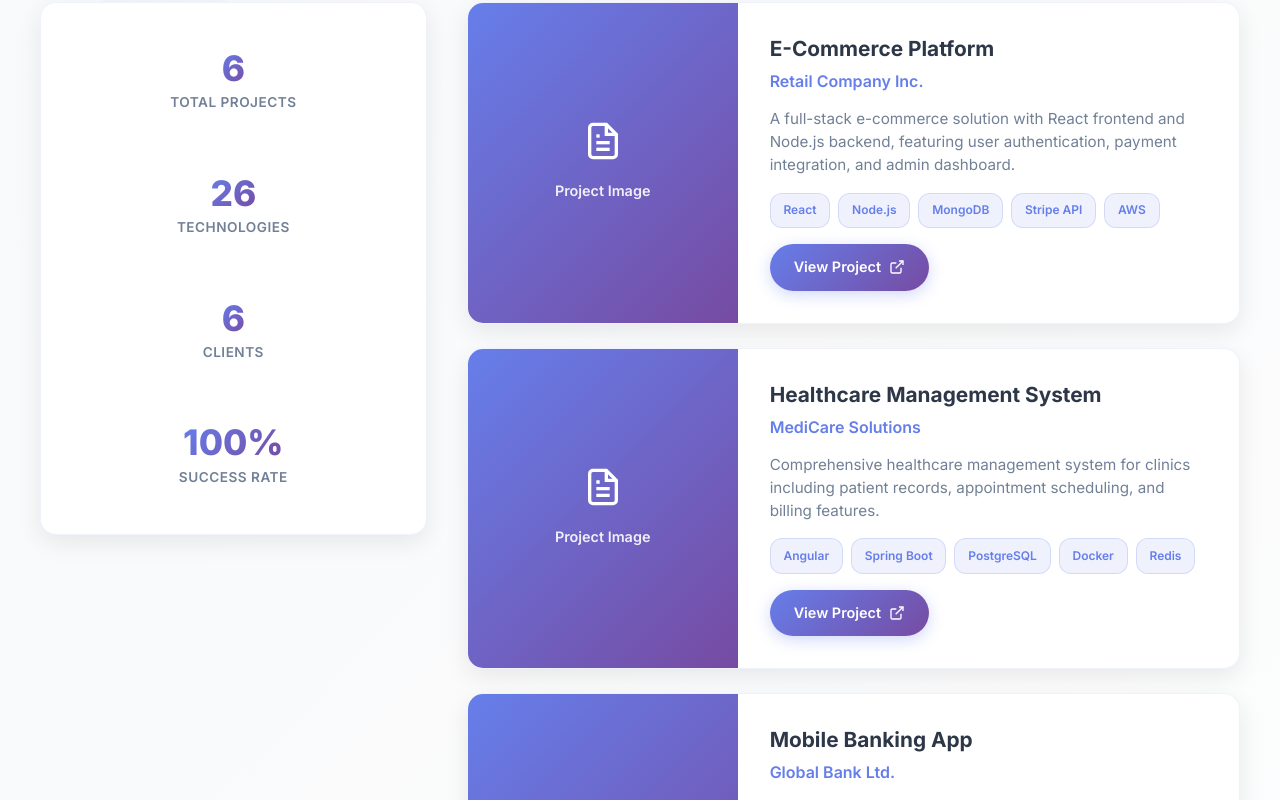
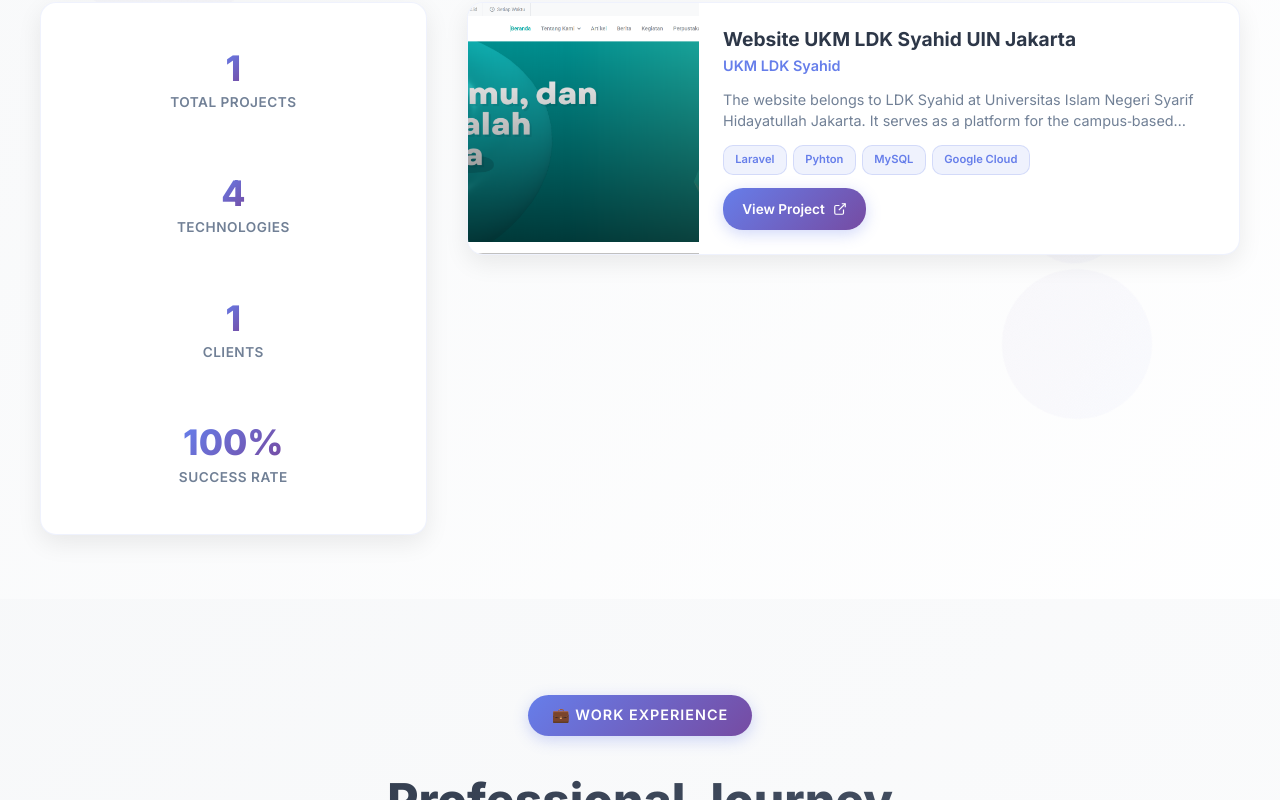
Before and after one commit to yusufwijaya-code/ucup-porto-app, an Angular app: page / in a window 1280 px wide. Shown: the part 2360-3160 px from the top of the page. Built offline with nearby package versions, Linux system fonts and the light colour scheme.

Commit message:
feat: add new style projects and add data projects json

```diff
--- a/src/app/components/projects/projects.component.html
+++ b/src/app/components/projects/projects.component.html
@@ -40,6 +40,14 @@
             <div class="project-card" [class.has-link]="project.projectLink">
               <!-- Project Thumbnail -->
               <div class="project-thumbnail">
+                @if (project.thumbnailImage) {
+                  <img
+                    [src]="project.thumbnailImage"
+                    [alt]="project.projectName"
+                    class="thumbnail-image"
+                    (error)="handleImageError($event, project)"
+                  />
+                } @else {
                   <div class="thumbnail-placeholder">
                     <div class="thumbnail-icon">
                       <svg width="40" height="40" viewBox="0 0 24 24" fill="none" stroke="currentColor" stroke-width="2">
@@ -52,6 +60,7 @@
                     </div>
                     <span class="thumbnail-text">Project Image</span>
                   </div>
+                }
               </div>
 
               <!-- Project Content -->
@@ -61,7 +70,6 @@
                   <p class="project-client">{{ project.client }}</p>
                 </div>
 
-                <!-- Description - TAMBAHKAN INI -->
                 <p class="project-description">{{ project.description }}</p>
 
                 <!-- Technologies -->
--- a/src/app/components/projects/projects.component.scss
+++ b/src/app/components/projects/projects.component.scss
@@ -144,7 +144,8 @@
           box-sizing: border-box;
           display: flex;
           flex-direction: column;
-          min-height: 500px; // Minimum height untuk card
+          height: auto; // Biarkan tinggi mengikuti konten
+          min-height: 450px; // Minimum height yang lebih reasonable
 
           &.has-link {
             cursor: pointer;
@@ -162,7 +163,7 @@
 
           .project-thumbnail {
             width: 100%;
-            height: 180px;
+            height: 160px; // Kurangi tinggi thumbnail
             background: linear-gradient(135deg, #667eea 0%, #764ba2 100%);
             display: flex;
             align-items: center;
@@ -171,9 +172,23 @@
             overflow: hidden;
             flex-shrink: 0;
 
+            .thumbnail-image {
+              width: 100%;
+              height: 100%;
+              object-fit: cover;
+              object-position: center;
+              transition: transform 0.3s ease;
+            }
+
             .thumbnail-placeholder {
               text-align: center;
               color: white;
+              display: flex;
+              flex-direction: column;
+              align-items: center;
+              justify-content: center;
+              width: 100%;
+              height: 100%;
 
               .thumbnail-icon {
                 margin-bottom: 0.5rem;
@@ -189,6 +204,12 @@
                 opacity: 0.9;
               }
             }
+
+            &:hover {
+              .thumbnail-image {
+                transform: scale(1.05);
+              }
+            }
           }
 
           .project-content {
@@ -200,15 +221,19 @@
 
             .project-header {
               .project-name {
-                font-size: 1.3rem;
+                font-size: 1.2rem; // Sedikit lebih kecil
                 font-weight: 700;
                 color: #2d3748;
-                margin-bottom: 0.5rem;
+                margin-bottom: 0.25rem;
                 line-height: 1.3;
+                display: -webkit-box;
+                -webkit-line-clamp: 2;
+                -webkit-box-orient: vertical;
+                overflow: hidden;
               }
 
               .project-client {
-                font-size: 1rem;
+                font-size: 0.9rem; // Sedikit lebih kecil
                 font-weight: 600;
                 color: #667eea;
                 margin: 0;
@@ -217,12 +242,13 @@
             }
 
             .project-description {
-              font-size: 0.95rem;
+              font-size: 0.9rem; // Sedikit lebih kecil
               color: #718096;
               line-height: 1.5;
               margin: 0;
               flex: 1;
               display: -webkit-box;
+              -webkit-line-clamp: 3; // Batasi 3 baris
               -webkit-box-orient: vertical;
               overflow: hidden;
             }
@@ -230,15 +256,15 @@
             .project-technologies {
               display: flex;
               flex-wrap: wrap;
-              gap: 0.5rem;
+              gap: 0.4rem; // Kurangi gap
               margin: 0;
 
               .tech-badge {
                 background: rgba(102, 126, 234, 0.1);
                 color: #667eea;
-                padding: 0.4rem 0.8rem;
-                border-radius: 12px;
-                font-size: 0.75rem;
+                padding: 0.3rem 0.7rem; // Kurangi padding
+                border-radius: 10px; // Sedikit lebih kecil
+                font-size: 0.7rem; // Lebih kecil
                 font-weight: 600;
                 border: 1px solid rgba(102, 126, 234, 0.2);
                 white-space: nowrap;
@@ -248,7 +274,7 @@
 
             .project-actions {
               margin-top: auto;
-              padding-top: 1rem;
+              padding-top: 0.5rem; // Kurangi padding
 
               .project-link {
                 display: inline-flex;
@@ -257,9 +283,9 @@
                 background: linear-gradient(135deg, #667eea 0%, #764ba2 100%);
                 color: white;
                 text-decoration: none;
-                padding: 0.7rem 1.5rem;
-                border-radius: 25px;
-                font-size: 0.9rem;
+                padding: 0.6rem 1.2rem; // Kurangi padding
+                border-radius: 20px;
+                font-size: 0.85rem; // Lebih kecil
                 font-weight: 600;
                 transition: all 0.3s ease;
                 box-shadow: 0 4px 15px rgba(102, 126, 234, 0.3);
@@ -275,6 +301,8 @@
 
                 svg {
                   transition: transform 0.3s ease;
+                  width: 14px; // Lebih kecil
+                  height: 14px;
                 }
 
                 &:hover svg {
@@ -388,24 +416,31 @@
           gap: 2rem;
 
           .project-card {
-            min-height: 520px;
+            min-height: 420px; // Lebih pendek di tablet
 
             .project-content {
-              padding: 2rem;
-              gap: 1.2rem;
+              padding: 1.5rem;
+              gap: 1rem;
 
               .project-name {
-                font-size: 1.4rem;
+                font-size: 1.3rem;
+                -webkit-line-clamp: 2;
               }
 
               .project-client {
-                font-size: 1.1rem;
+                font-size: 1rem;
+              }
+
+              .project-description {
+                font-size: 0.9rem;
+                -webkit-line-clamp: 3;
               }
 
               .project-actions {
                 .project-link {
                   width: auto;
-                  min-width: 140px;
+                  min-width: 120px;
+                  padding: 0.6rem 1.2rem;
                 }
               }
             }
@@ -493,11 +528,11 @@
           .project-card {
             display: flex;
             flex-direction: row;
-            min-height: 240px;
+            min-height: 200px; // Lebih pendek di desktop
             height: auto;
 
             .project-thumbnail {
-              width: 35%;
+              width: 30%; // Lebih sempit
               height: auto;
               flex-shrink: 0;
             }
@@ -507,12 +542,13 @@
               display: flex;
               flex-direction: column;
               justify-content: space-between;
-              padding: 2rem;
+              padding: 1.5rem;
               min-height: auto;
               height: auto;
-              gap: 1rem;
+              gap: 0.8rem;
 
               .project-description {
+                -webkit-line-clamp: 2; // Hanya 2 baris di desktop
                 flex: none;
               }
 
@@ -526,7 +562,7 @@
 
                 .project-link {
                   width: auto;
-                  min-width: 140px;
+                  min-width: 120px;
                 }
               }
             }
@@ -549,49 +585,6 @@
       .shape-3 {
         width: 100px;
         height: 100px;
-      }
-    }
-  }
-}
-
-// ==================== LARGE DESKTOP (1440px+) ====================
-@media (min-width: 1440px) {
-  .projects-section {
-    padding: 5rem 2rem;
-
-    .container {
-      max-width: 1400px;
-    }
-
-    .projects-content {
-      gap: 3rem;
-      max-width: 1200px;
-      margin: 0 auto;
-
-      .projects-stats {
-        padding: 2.5rem;
-
-        .stats-card {
-          .stat-item {
-            .stat-number {
-              font-size: 2.5rem;
-            }
-
-            .stat-label {
-              font-size: 0.9rem;
-            }
-          }
-        }
-      }
-
-      .projects-main {
-        .projects-grid {
-          .project-card {
-            .project-content {
-              padding: 2.5rem;
-            }
-          }
-        }
       }
     }
   }
@@ -640,10 +633,10 @@
       .projects-main {
         .projects-grid {
           .project-card {
-            min-height: 480px;
+            min-height: 400px;
 
             .project-thumbnail {
-              height: 150px;
+              height: 140px;
             }
 
             .project-content {
@@ -652,20 +645,22 @@
 
               .project-name {
                 font-size: 1.1rem;
+                -webkit-line-clamp: 2;
               }
 
               .project-client {
-                font-size: 0.9rem;
+                font-size: 0.85rem;
               }
 
               .project-description {
                 font-size: 0.85rem;
+                -webkit-line-clamp: 3;
               }
 
               .project-technologies {
                 .tech-badge {
-                  font-size: 0.7rem;
-                  padding: 0.3rem 0.6rem;
+                  font-size: 0.65rem;
+                  padding: 0.25rem 0.6rem;
                 }
               }
 
@@ -673,8 +668,8 @@
                 .project-link {
                   width: 100%;
                   justify-content: center;
-                  padding: 0.6rem 1.2rem;
-                  font-size: 0.85rem;
+                  padding: 0.5rem 1rem;
+                  font-size: 0.8rem;
                 }
               }
             }
--- a/src/app/components/projects/projects.component.ts
+++ b/src/app/components/projects/projects.component.ts
@@ -47,4 +47,15 @@
       console.log('Project link not available');
     }
   }
+
+  // Tambahkan method untuk handle image error
+  handleImageError(event: any, project: any): void {
+    console.error(`Error loading image for project: ${project.projectName}`, event);
+    // Fallback ke placeholder
+    event.target.style.display = 'none';
+    const placeholder = event.target.parentElement.querySelector('.thumbnail-placeholder');
+    if (placeholder) {
+      placeholder.style.display = 'flex';
+    }
+  }
 }
--- a/src/assets/data/projects.json
+++ b/src/assets/data/projects.json
@@ -1,50 +1,10 @@
 [
   {
-    "projectName": "E-Commerce Platform",
-    "description": "A full-stack e-commerce solution with React frontend and Node.js backend, featuring user authentication, payment integration, and admin dashboard.",
-    "client": "Retail Company Inc.",
-    "thumbnailImage": "assets/images/projects/ecommerce-thumbnail.jpg",
-    "projectLink": "https://example.com/ecommerce-demo",
-    "technologies": ["React", "Node.js", "MongoDB", "Stripe API", "AWS"]
-  },
-  {
-    "projectName": "Healthcare Management System",
-    "description": "Comprehensive healthcare management system for clinics including patient records, appointment scheduling, and billing features.",
-    "client": "MediCare Solutions",
-    "thumbnailImage": "assets/images/projects/healthcare-thumbnail.jpg",
-    "projectLink": "https://example.com/healthcare-demo",
-    "technologies": ["Angular", "Spring Boot", "PostgreSQL", "Docker", "Redis"]
-  },
-  {
-    "projectName": "Mobile Banking App",
-    "description": "Secure mobile banking application with biometric authentication, fund transfer, bill payments, and investment features.",
-    "client": "Global Bank Ltd.",
-    "thumbnailImage": "assets/images/projects/banking-thumbnail.jpg",
-    "projectLink": "https://example.com/banking-demo",
-    "technologies": ["Flutter", "Firebase", "Node.js", "MySQL", "JWT"]
-  },
-  {
-    "projectName": "Smart Home IoT Platform",
-    "description": "IoT platform for smart home automation with real-time device control, energy monitoring, and voice assistant integration.",
-    "client": "SmartLife Technologies",
-    "thumbnailImage": "assets/images/projects/iot-thumbnail.jpg",
-    "projectLink": "https://example.com/iot-demo",
-    "technologies": ["React Native", "Python", "MQTT", "AWS IoT", "TensorFlow"]
-  },
-  {
-    "projectName": "Educational Learning Platform",
-    "description": "Interactive online learning platform with video courses, quizzes, progress tracking, and virtual classroom features.",
-    "client": "EduTech Innovations",
-    "thumbnailImage": "assets/images/projects/education-thumbnail.jpg",
-    "projectLink": "https://example.com/education-demo",
-    "technologies": ["Vue.js", "Laravel", "MySQL", "WebRTC", "Cloudinary"]
-  },
-  {
-    "projectName": "Logistics Tracking System",
-    "description": "Real-time logistics and shipment tracking system with route optimization, delivery notifications, and analytics dashboard.",
-    "client": "QuickShip Logistics",
-    "thumbnailImage": "assets/images/projects/logistics-thumbnail.jpg",
-    "projectLink": "https://example.com/logistics-demo",
-    "technologies": ["React", "Express.js", "MongoDB", "Socket.io", "Google Maps API"]
+    "projectName": "Website UKM LDK Syahid UIN Jakarta",
+    "description": "The website belongs to LDK Syahid at Universitas Islam Negeri Syarif Hidayatullah Jakarta. It serves as a platform for the campus‐based Islamic student organization to publish information about events, leadership training programs, design workshops, and creative competitions aimed at empowering students in dakwah (religious outreach and leadership) and digital content creation",
+    "client": "UKM LDK Syahid",
+    "thumbnailImage": "assets/images/projects/web-ldk-syahid.png",
+    "projectLink": "https://www.ldksyah.id/",
+    "technologies": ["Laravel", "Pyhton", "MySQL", "Google Cloud"]
   }
 ]
```
Also changed, not shown: src/assets/images/projects/web-ldk-syahid.png (added). Lines whose indentation alone changed are shown as unchanged.
